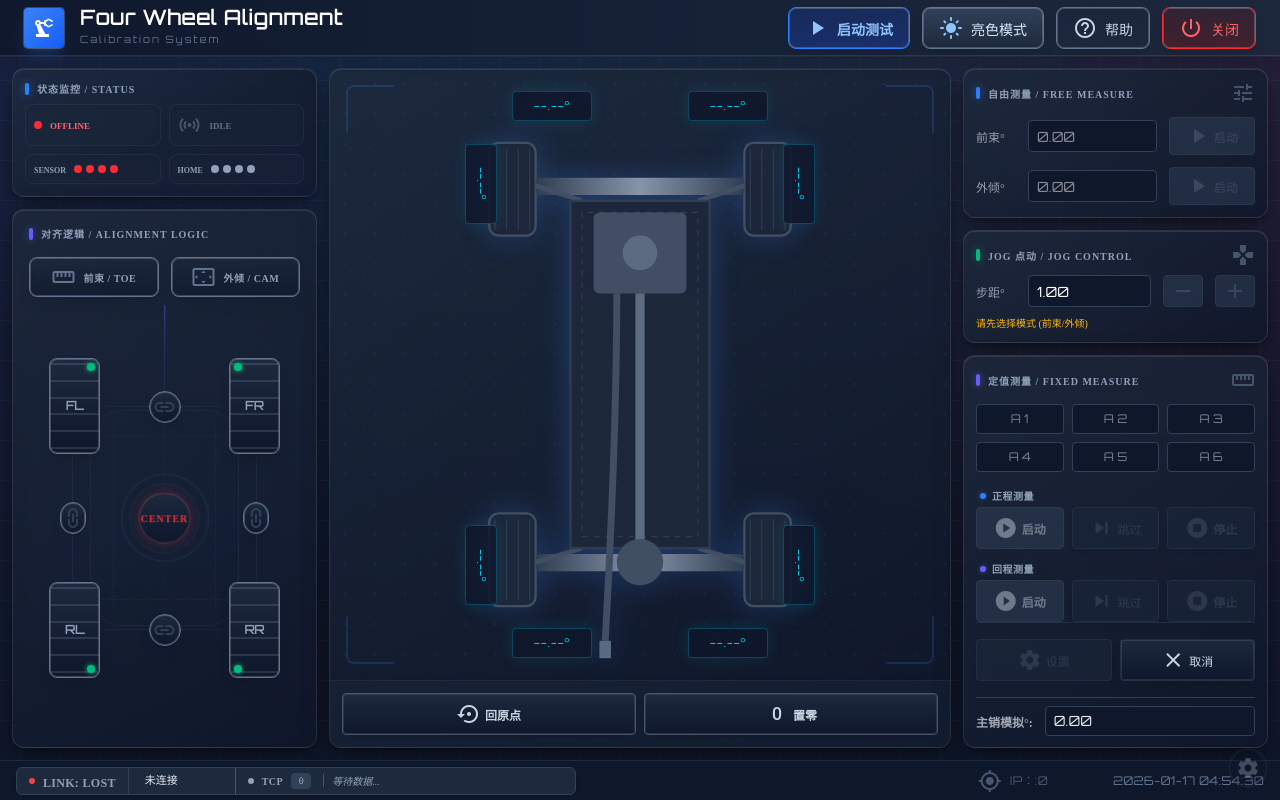
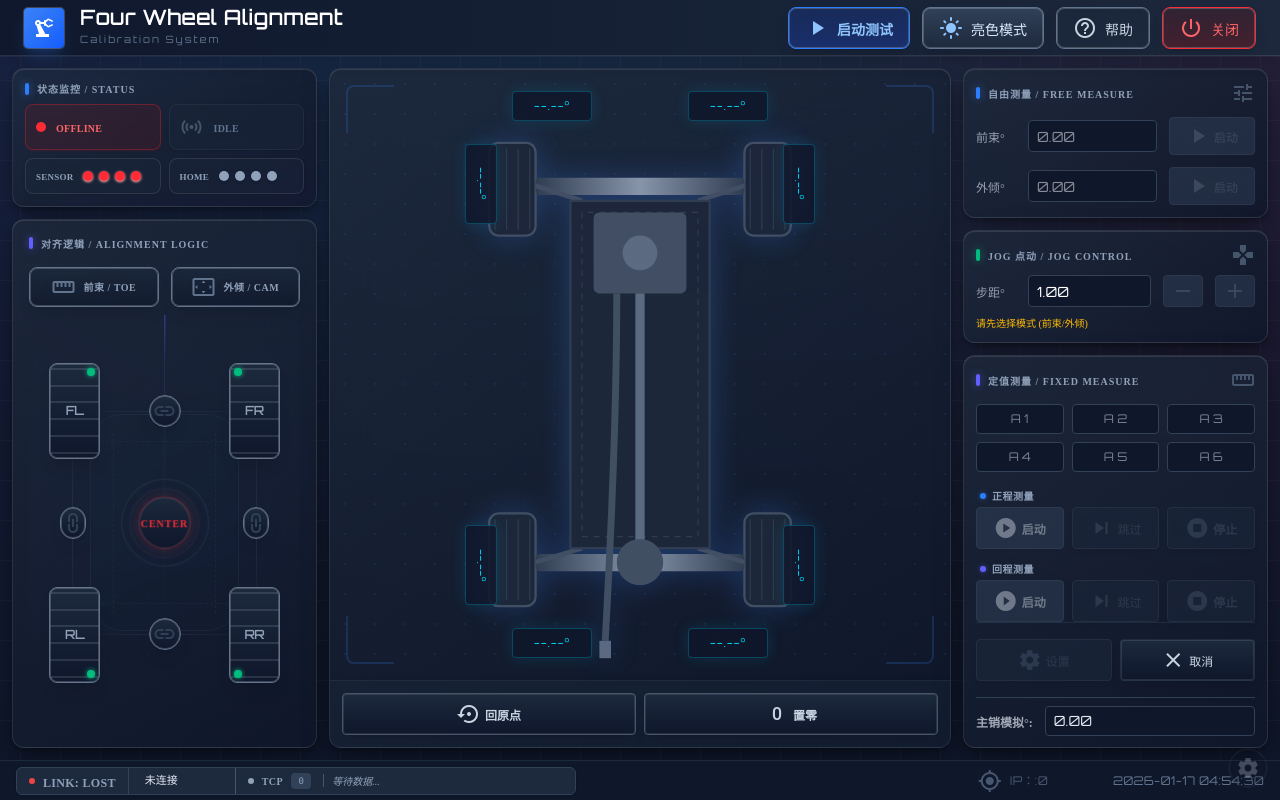
Before and after one commit to ggtiger/edge-base-framework, a React (Vite) app: page / in a window 1280 px wide. Built offline with nearby package versions, Linux system fonts and the light colour scheme.

Commit message:
feat: 增强状态监控面板视觉效果 - 状态卡片根据状态动态变色（ONLINE绿/OFFLINE红/ACTIVE蓝/HOME琥珀） - 增大字体、圆点和间距，提升可读性 - 添加状态色边框和阴影，增强视觉层次

```diff
--- a/src/renderer/components/LeftSidebar.tsx
+++ b/src/renderer/components/LeftSidebar.tsx
@@ -78,46 +78,58 @@ export const LeftSidebar: React.FC<LeftSidebarProps> = ({
             {/* Status Grid - 2x2 */}
             <div className="grid grid-cols-2 gap-2">
                 {/* System */}
-                <div className="bg-white/40 dark:bg-slate-800/40 rounded-lg p-2 border border-white/20 dark:border-white/5 backdrop-blur-md shadow-inner flex items-center gap-2">
-                    <span className="relative flex h-2 w-2 shrink-0">
+                <div className={`rounded-lg p-2.5 border backdrop-blur-md shadow-sm flex items-center gap-2.5 transition-all ${
+                  systemOnline
+                    ? 'bg-emerald-50/80 dark:bg-emerald-900/20 border-emerald-200 dark:border-emerald-500/30 shadow-emerald-100 dark:shadow-emerald-900/20'
+                    : 'bg-red-50/80 dark:bg-red-900/20 border-red-200 dark:border-red-500/30 shadow-red-100 dark:shadow-red-900/20'
+                }`}>
+                    <span className="relative flex h-2.5 w-2.5 shrink-0">
                         {systemOnline ? (
                           <>
                             <span className={`absolute inline-flex h-full w-full rounded-full bg-emerald-400 opacity-75 ${trafficPulse ? 'animate-ping' : ''}`}></span>
-                            <span className="relative inline-flex rounded-full h-2 w-2 bg-emerald-500"></span>
+                            <span className="relative inline-flex rounded-full h-2.5 w-2.5 bg-emerald-500"></span>
                           </>
                         ) : (
-                          <span className="relative inline-flex rounded-full h-2 w-2 bg-red-500"></span>
+                          <span className="relative inline-flex rounded-full h-2.5 w-2.5 bg-red-500"></span>
                         )}
                     </span>
-                    <span className={`text-[9px] font-bold ${systemOnline ? 'text-emerald-700 dark:text-emerald-400' : 'text-red-700 dark:text-red-400'}`}>
+                    <span className={`text-[10px] font-extrabold tracking-wide ${systemOnline ? 'text-emerald-700 dark:text-emerald-400' : 'text-red-700 dark:text-red-400'}`}>
                       {systemOnline ? 'ONLINE' : 'OFFLINE'}
                     </span>
                 </div>
 
                 {/* Link */}
-                <div className="bg-white/40 dark:bg-slate-800/40 rounded-lg p-2 border border-white/20 dark:border-white/5 backdrop-blur-md shadow-inner flex items-center gap-2">
-                    <span className={`material-icons text-[10px] ${linkStable ? 'text-blue-600 dark:text-blue-500' : 'text-slate-500 dark:text-slate-600'}`}>sensors</span>
-                    <span className={`text-[9px] font-bold ${linkStable ? 'text-blue-800 dark:text-blue-400' : 'text-slate-900 dark:text-slate-500'}`}>
+                <div className={`rounded-lg p-2.5 border backdrop-blur-md shadow-sm flex items-center gap-2.5 transition-all ${
+                  linkStable
+                    ? 'bg-blue-50/80 dark:bg-blue-900/20 border-blue-200 dark:border-blue-500/30 shadow-blue-100 dark:shadow-blue-900/20'
+                    : 'bg-white/40 dark:bg-slate-800/40 border-slate-200 dark:border-white/5'
+                }`}>
+                    <span className={`material-icons text-sm ${linkStable ? 'text-blue-600 dark:text-blue-400' : 'text-slate-400 dark:text-slate-600'}`}>sensors</span>
+                    <span className={`text-[10px] font-extrabold tracking-wide ${linkStable ? 'text-blue-700 dark:text-blue-400' : 'text-slate-500 dark:text-slate-500'}`}>
                       {linkStable ? 'ACTIVE' : 'IDLE'}
                     </span>
                 </div>
 
                 {/* 传感器 */}
-                <div className="bg-white/40 dark:bg-slate-800/40 rounded-lg p-2 border border-white/20 dark:border-white/5 backdrop-blur-md shadow-inner flex items-center gap-2">
-                    <span className="text-[8px] text-slate-500 dark:text-slate-400 font-bold shrink-0">SENSOR</span>
-                    <div className="flex gap-1">
+                <div className="bg-white/60 dark:bg-slate-800/40 rounded-lg p-2.5 border border-slate-200 dark:border-white/10 backdrop-blur-md shadow-sm flex items-center gap-2.5">
+                    <span className="text-[9px] text-slate-600 dark:text-slate-400 font-extrabold shrink-0 tracking-wide">SENSOR</span>
+                    <div className="flex gap-1.5">
                         {sensorStatus.map((ok, i) => (
-                            <div key={i} className={`w-2 h-2 rounded-full ${ok ? 'bg-emerald-500' : 'bg-red-500'}`} title={sensorLabels[i]}></div>
+                            <div key={i} className={`w-2.5 h-2.5 rounded-full shadow-sm ${ok ? 'bg-emerald-500 shadow-emerald-300' : 'bg-red-500 shadow-red-300'}`} title={sensorLabels[i]}></div>
                         ))}
                     </div>
                 </div>
 
                 {/* 回原点 */}
-                <div className="bg-white/40 dark:bg-slate-800/40 rounded-lg p-2 border border-white/20 dark:border-white/5 backdrop-blur-md shadow-inner flex items-center gap-2">
-                    <span className={`text-[8px] text-slate-500 dark:text-slate-400 font-bold shrink-0 ${homingInProgress ? 'animate-pulse text-amber-500' : ''}`}>HOME</span>
-                    <div className="flex gap-1">
+                <div className={`rounded-lg p-2.5 border backdrop-blur-md shadow-sm flex items-center gap-2.5 transition-all ${
+                  homingInProgress
+                    ? 'bg-amber-50/80 dark:bg-amber-900/20 border-amber-200 dark:border-amber-500/30'
+                    : 'bg-white/60 dark:bg-slate-800/40 border-slate-200 dark:border-white/10'
+                }`}>
+                    <span className={`text-[9px] font-extrabold shrink-0 tracking-wide ${homingInProgress ? 'animate-pulse text-amber-600 dark:text-amber-400' : 'text-slate-600 dark:text-slate-400'}`}>HOME</span>
+                    <div className="flex gap-1.5">
                         {homingStatus.map((status, i) => (
-                            <div key={i} className={`w-2 h-2 rounded-full ${getHomingColor(status)}`} title={homingLabels[i]}></div>
+                            <div key={i} className={`w-2.5 h-2.5 rounded-full shadow-sm ${getHomingColor(status)}`} title={homingLabels[i]}></div>
                         ))}
                     </div>
                 </div>
```
